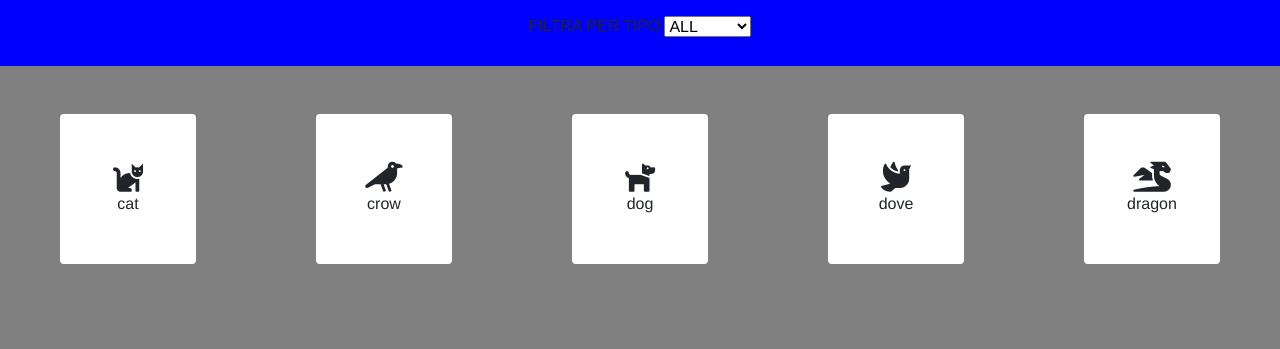
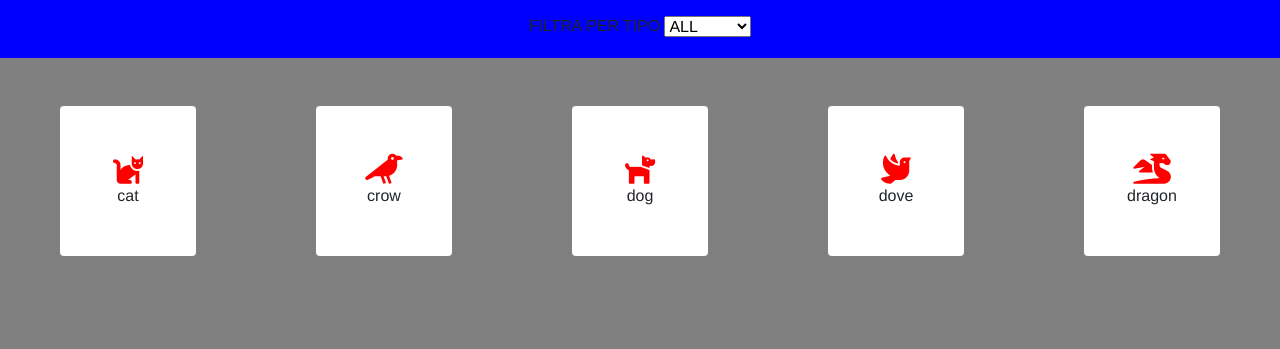
Before and after one commit to robanf/js-es6-icons, a plain HTML site: page index.html in a window 1280 px wide. Shown: the part 62-411 px from the top of the page. Drawn offline with nearby package versions, Linux system fonts and the light colour scheme.

Commit message:
add colori

```diff
--- a/css/style.css
+++ b/css/style.css
@@ -14,9 +14,10 @@ h1{
 
 .grigio{
     background-color: gray;
-    height: calc((100% - 120px));
 }
-
+header{
+    height: 120px;
+}
 
 .bianco{
     background-color: white;
@@ -25,3 +26,11 @@ h1{
 .bianco i{
     font-size: 30px;
 }
+
+.test{
+    height: 600px;
+}
+
+#icons{
+    height:100%;
+}
--- a/index.html
+++ b/index.html
@@ -27,8 +27,8 @@
     </header>
 
     <main>
-        <div class="container-fluid grigio overflow-auto">
-            <div class="row row-cols-5" id="icons">
+        <div class="container-fluid grigio test">
+            <div class="row row-cols-5 overflow-auto" id="icons">
                <!--  <div class="col">
                     <div class="d-flex justify-content-center align-items-center flex-column p-5  bianco m-5 rounded">
                         <i class="fas fa-cat"></i>
--- a/js/script.js
+++ b/js/script.js
@@ -97,12 +97,40 @@ const icons = [
     },
   ];
 
+const iconscolor = icons.map((element) =>{
+  const name=element.name;
+  const type=element.type;
+  const family=element.family;
+  const prefix=element.prefix;
 
-  icons.forEach((element)=> {
+  let color;
+  switch(type){
+    case 'user':
+      color="#0000FF";
+      break
+    case 'animal':
+      color="#FF0000";
+      break
+    case 'vegetable':
+      color="#008000";
+      break
+  }
+
+  return {
+    name,
+    type,
+    family,
+    prefix,
+    color
+  };
+});
+
+
+  iconscolor.forEach((element)=> {
     document.getElementById("icons").innerHTML +=`
     <div class="col">
      <div class="d-flex justify-content-center align-items-center flex-column p-5  bianco m-5 rounded">
-     <i class="${element.family} ${element.prefix}${element.name}"></i>
+     <i class="${element.family} ${element.prefix}${element.name}" style="color:${element.color}"></i>
        <div>${element.name}</div>
      </div>
     `
```
